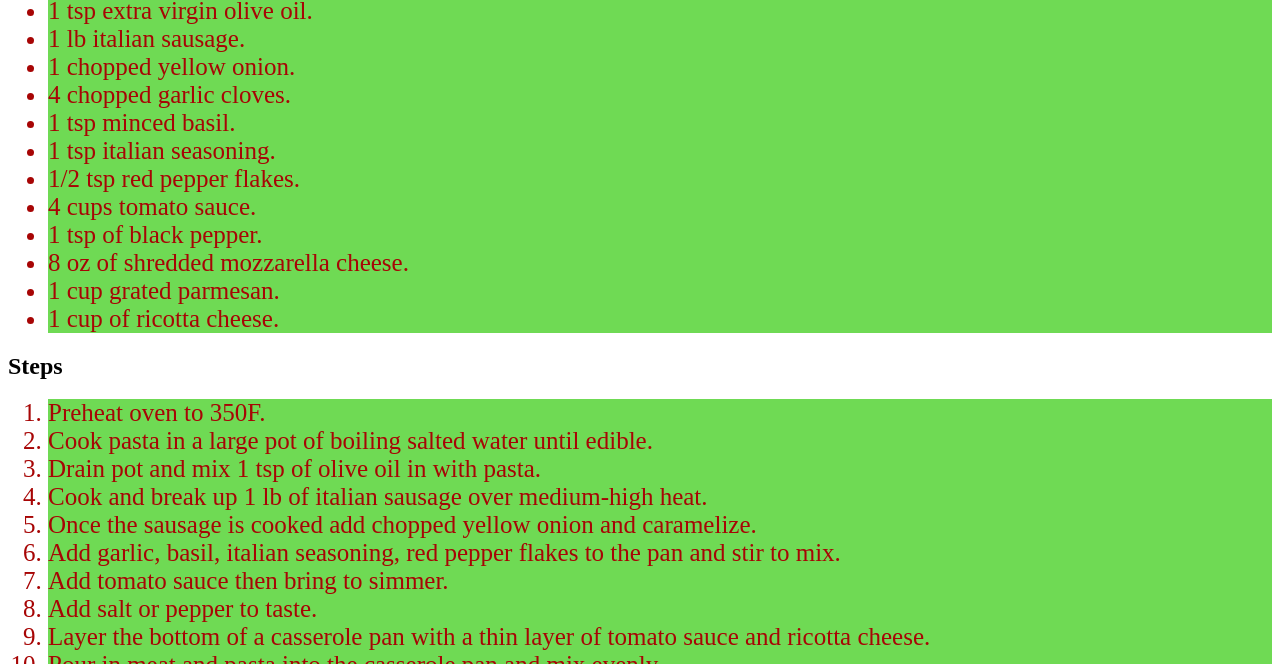
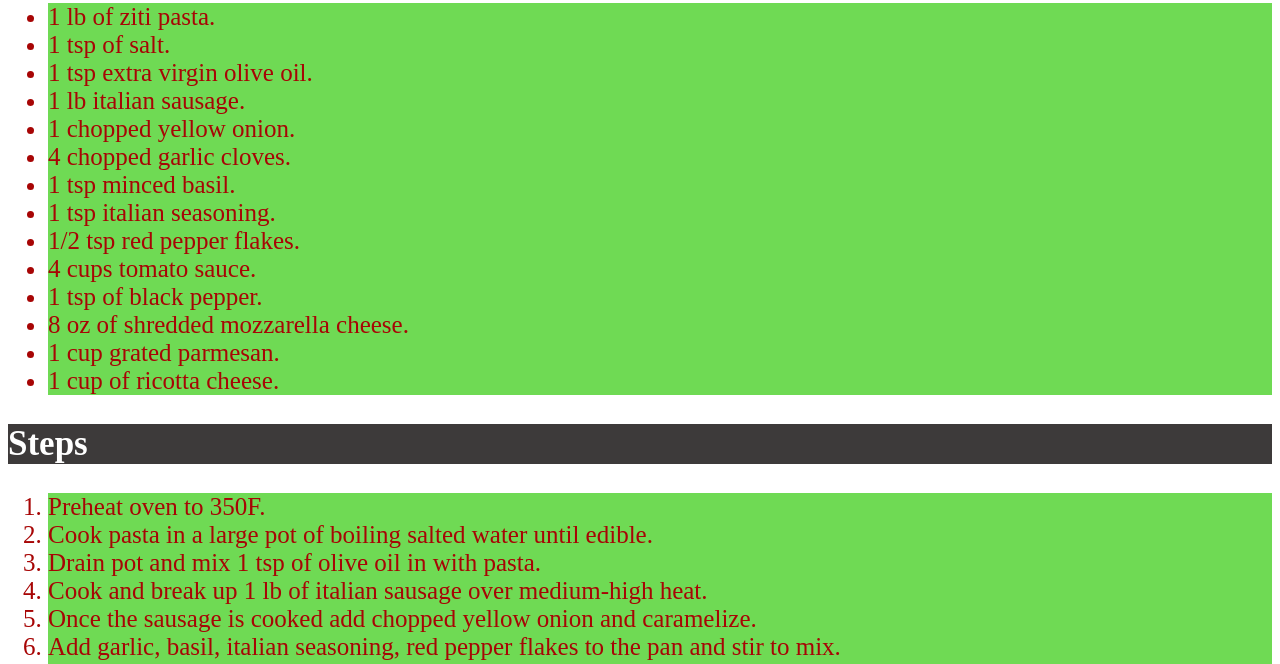
Before and after one commit to minhle4/odin-recipes, a plain HTML site: page recipes/baked-ziti.html in a window 1280 px wide. Shown: the part 658-1322 px from the top of the page. Drawn offline with Linux system fonts and the light colour scheme.

Commit message:
Create more styles
Created sub-section styles and a grouping selector for main and sub section classes

```diff
--- a/all-css-files/style.css
+++ b/all-css-files/style.css
@@ -2,10 +2,18 @@
     font-style: "Brush Script MT", "Lucida Handwriting", Cursive;
 }
 
+.main-section,
+.sub-section{
+    background-color: rgb(61, 58, 58);
+    color: rgb(255,255,255);
+}
+
 .main-section{
-    background-color: rgb(61, 58, 58);
     font-size: 50px;
-    color: rgb(255,255,255);
+}
+
+.sub-section{
+    font-size: 35px;
 }
 
 .list-items{
```
